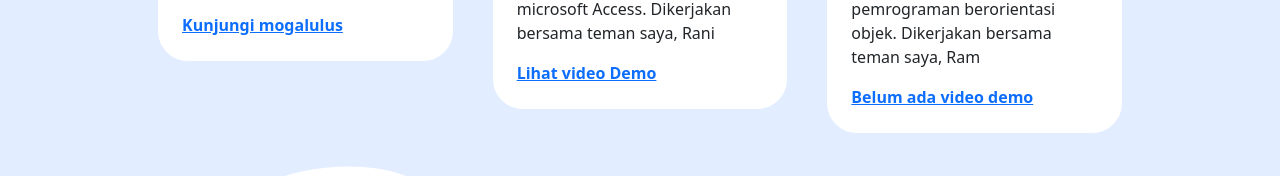
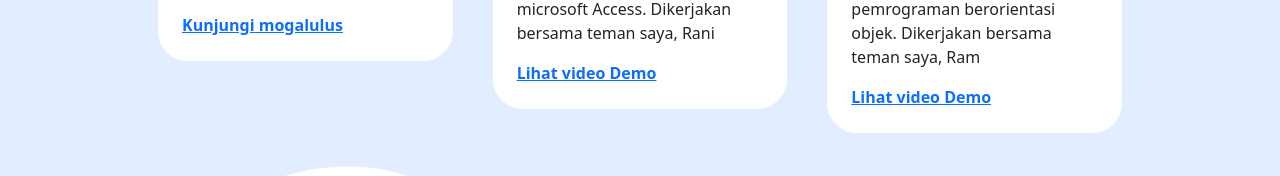
Before and after one commit to luthfiyyah-a/luthfiyyah-a.github.io, a plain HTML site: page index.html in a window 1280 px wide. Shown: the part 1820-1996 px from the top of the page. Drawn offline with nearby package versions, Linux system fonts and the light colour scheme.

Commit message:
update link youtube projek di portofolio

```diff
--- a/index.html
+++ b/index.html
@@ -144,7 +144,7 @@
               <div class="card-body">
                 <h5 class="card-title">Game Balonku</h5>
                 <p class="card-text">Game Balonku dibuat menggunakan bahasa pemrograman java dengan pemrograman berorientasi objek. Dikerjakan bersama teman saya, Ram</p>
-                <a href="#home" class="stretched-link link-primary text-primary fw-bold">Belum ada video demo</a>
+                <a href="https://youtu.be/nUM1cCe1puw" class="stretched-link text-primary fw-bold">Lihat video Demo</a>
               </div>
             </div>
           </div>
```
